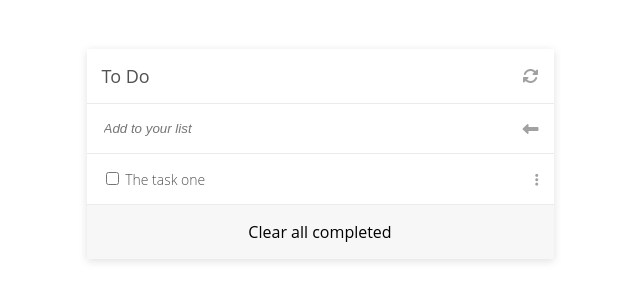
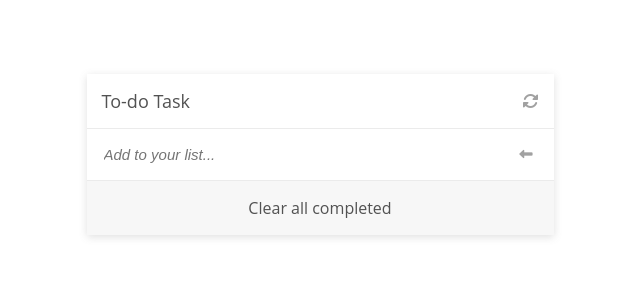
Before and after one commit to mrprotocoll/todo-list-microverse, a website built with webpack: page dist/index.html in a window 1280 px wide. Shown: the part 246-546 px from the top of the page, without its empty margins (320-960 px from the left). Built offline with nearby package versions, Linux system fonts and the light colour scheme.

Commit message:
Update dist folder

```diff
--- a/dist/index.html
+++ b/dist/index.html
@@ -5,34 +5,27 @@
     <meta http-equiv="X-UA-Compatible" content="IE=edge">
     <meta name="viewport" content="width=device-width, initial-scale=1.0">
     <title>Todo List : Mrprotocoll</title>
-    <script
-      src="https://kit.fontawesome.com/f5f70a395d.js"
-      crossorigin="anonymous"
+    <script src="https://kit.fontawesome.com/f5f70a395d.js" crossorigin="anonymous"
     ></script>
   <script defer src="runtime.bundle.js"></script><script defer src="main.bundle.js"></script></head>
   <body>
     <main>
       <div class="todo-container">
         <div class="row todo-header">
-          <h1>To Do</h1>
-          <i class="fa-solid fa-rotate" id="refresh"></i>
+          <h1>To-do Task</h1>
+          <i class="fa-solid fa-rotate pointer" id="refresh"></i>
         </div>
-        <div class="row new-task-container">
-          <input type="text" placeholder="Add to your list" id="new-task">
-          <i class="fas fa-long-arrow-alt-left"></i>
-        </div>
-        <ul class="todo-list">
-          <li class="row">
-            <div class="task">
-              <input type="checkbox" name="" id=""> The task one
-            </div>
-            <div class="icon">
-              <i class="fas fa-ellipsis-v"></i>
-            </div>
-          </li>
+
+        <form id="new-task-form" class="row new-task-container">
+          <input type="text" class="input" placeholder="Add to your list..." id="task-description">
+          <button type="submit" class="pointer"><i class="fas fa-long-arrow-alt-left"></i></button>
+        </form>
+
+        <ul class="todo-list" id="todo-list">
         </ul>
+
         <div class="todo-footer">
-          <p>Clear all completed</p>
+          <a href="#" id="clear-completed">Clear all completed</a>
         </div>
       </div>
     </main>
```
Also changed, not shown: dist/main.bundle.js (+32 -2 lines).
